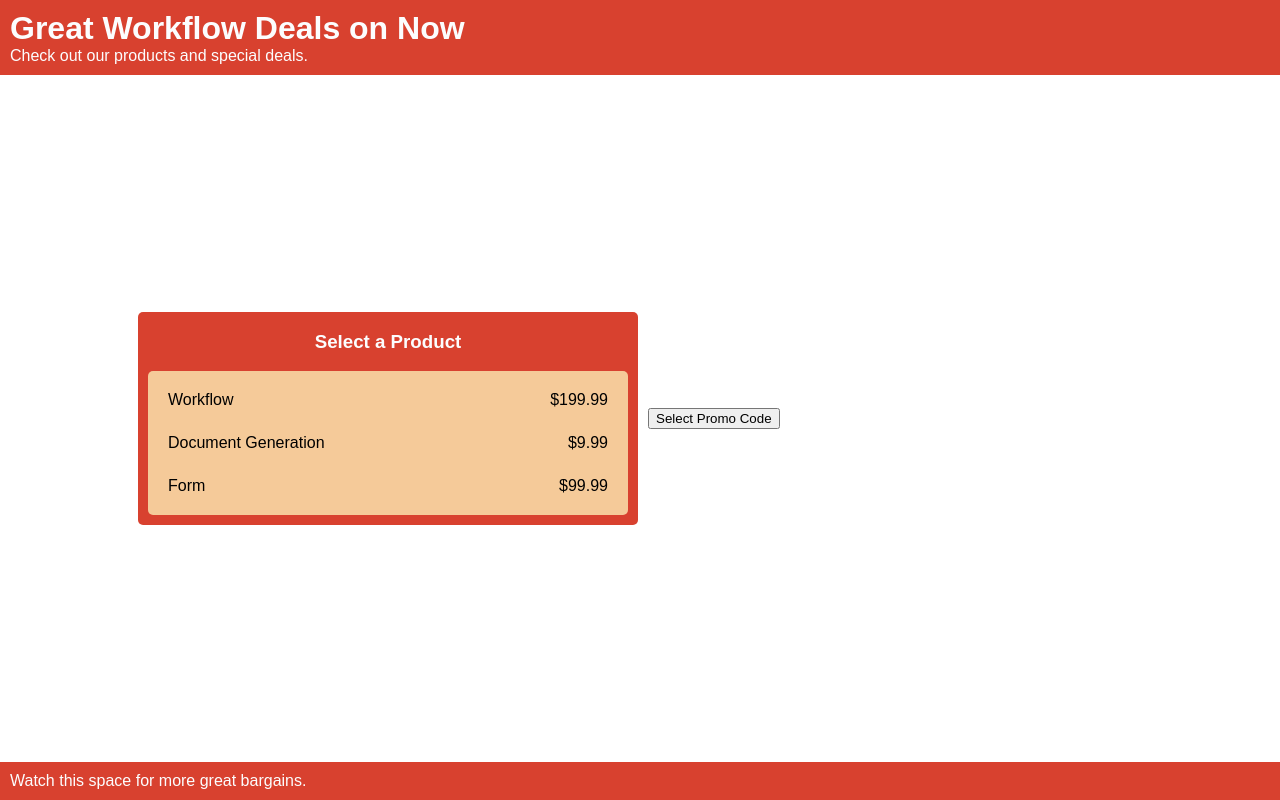
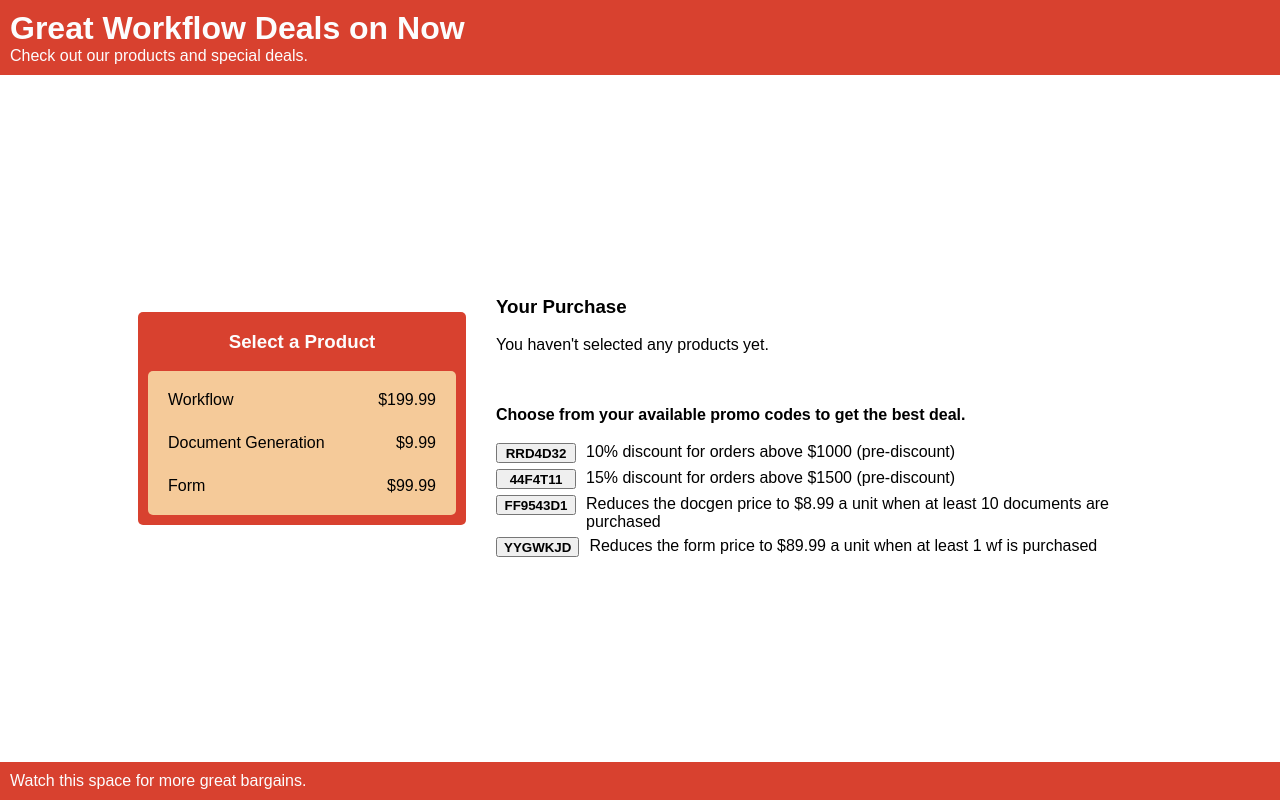
Before and after one commit to LevPewPew/nintex-cart, a React (Vite) app: page / in a window 1280 px wide. Built offline with nearby package versions, Linux system fonts and the light colour scheme.

Commit message:
Features complere.

```diff
--- a/src/components/cart/cart-controller.js
+++ b/src/components/cart/cart-controller.js
@@ -6,8 +6,11 @@ import { GetRequestStatusForView } from '../../redux/request-status';
 import { cartActions } from '../../redux/reducers/cart-reducer';
 import { Cart } from './cart';
 import { createCartDiscountManager } from '../../cart-discount-manager';
+import { PromoSelector } from './promo-selector';
+import styled from 'styled-components';
+import PropTypes from 'prop-types';
 
-export const CartController = () => {
+export const CartControllerBase = ({ className }) => {
    const dispatch = useDispatch();
    const [selectedPromoCode, setSelectedPromoCode] = useState('');
 
@@ -34,16 +37,37 @@ export const CartController = () => {
    const { loading, haveResult, isError } = GetRequestStatusForView(status);
 
    console.log('cartData', cartData);
+   console.log('promo code selected', selectedPromoCode);
 
    return (
-      <>
+      <div className={`${className} cart-controller`}>
          {loading && 'Loading ...'}
          {haveResult && (
-            <Cart removeFromCart={removeFromCart} setSelectedPromoCode={setSelectedPromoCode} cartData={cartData} />
+            <>
+               <Cart
+                  removeFromCart={removeFromCart}
+                  cartData={cartData}
+                  setSelectedPromoCode={setSelectedPromoCode}
+                  selectedPromoCode={selectedPromoCode}
+               />
+               <PromoSelector setSelectedPromoCode={setSelectedPromoCode} promoCodes={promoCodes} />
+            </>
          )}
          {isError && `Some thing went wrong: ${error}`}
-      </>
+      </div>
    );
 };
 
-CartController.displayName = 'CartController';
+export const CartController = styled(CartControllerBase)`
+   display: flex;
+   flex-direction: column;
+   width: 100%;
+   min-width: 400px;
+   margin: 10px;
+`;
+
+CartController.propTypes = {
+   className: PropTypes.string,
+};
+
+CartController.displayName = 'CardController';
--- /dev/null
+++ b/src/components/cart/cart-details.js
@@ -0,0 +1,94 @@
+import * as React from 'react';
+import styled from 'styled-components';
+import PropTypes from 'prop-types';
+
+export const PriceDetails = ({ discountPrice, price }) => {
+   if (discountPrice) {
+      return <>discounted to ${discountPrice.toFixed(2)} each</>;
+   }
+   return <>${price.toFixed(2)} each</>;
+};
+
+export const ItemTotalPrice = ({ quantity, discountPrice, price }) => {
+   const unitPrice = discountPrice || price;
+   const totalPrice = (quantity * unitPrice).toFixed(2);
+   return <>${totalPrice}</>;
+};
+
+PriceDetails.displayName = 'PriceDetails';
+
+export const CartDetailsView = ({ className, removeFromCart, cartData }) => {
+   const { cartItems, totalPrice, totalDiscount } = cartData;
+
+   return (
+      <div className={`${className} cart-details`}>
+         {cartItems.map((cartItem) => (
+            <div
+               className="cart-item"
+               id={`cart-item-${cartItem.productId}`}
+               key={cartItem.productId}
+            >
+               <span>
+                  {cartItem.name} x {cartItem.quantity}&nbsp;
+                  <PriceDetails price={cartItem.price} discountPrice={cartItem.discountPrice} />
+               </span>
+               <span>
+                  <ItemTotalPrice
+                     quantity={cartItem.quantity}
+                     price={cartItem.price}
+                     discountPrice={cartItem.discountPrice}
+                  />
+                  &nbsp;
+                  <button onClick={() => removeFromCart(cartItem.productId)}>X</button>
+               </span>
+            </div>
+         ))}
+         {cartData.totalDiscount > 0 && (
+            <div className="total-discount total-container">
+               <span>Discount:</span>
+               <span className="total-price">${cartData.totalDiscount.toFixed(2)}</span>
+            </div>
+         )}
+         <div className="total-price-row total-container">
+            <span>Total Price:</span>
+            <span className="total-price">${cartData.totalPrice.toFixed(2)}</span>
+         </div>
+      </div>
+   );
+};
+
+export const CartDetails = styled(CartDetailsView)`
+   width: 100%;
+
+   .cart-details {
+      width: 100%;
+      flex-direction: row;
+   }
+
+   .cart-item {
+      max-width: 400px;
+      display: flex;
+      justify-content: space-between;
+   }
+
+   .total-container {
+      max-width: 400px;
+      display: flex;
+      justify-content: flex-end;
+      padding-top: 15px;
+   }
+
+   .total-price {
+      width: 100px;
+      padding: 0 27px;
+      text-align: right;
+   }
+`;
+
+CartDetails.propTypes = {
+   className: PropTypes.string,
+   removeFromCart: PropTypes.func.isRequired,
+   cartData: PropTypes.object.isRequired,
+};
+
+CartDetails.displayName = 'ProductSelector';
--- a/src/components/cart/cart.js
+++ b/src/components/cart/cart.js
@@ -1,19 +1,42 @@
 import * as React from 'react';
 import styled from 'styled-components';
+import { CartDetails } from './cart-details';
 import PropTypes from 'prop-types';
-import { isProperty } from '@babel/types';
 
-export const CarView = ({ className, removeFromCart, setSelectedPromoCode }) => {
+export const CarView = ({
+   className,
+   removeFromCart,
+   selectedPromoCode,
+   setSelectedPromoCode,
+   cartData,
+}) => {
+   const cartIsEmpty = cartData.cartItems.length < 1;
+   const havePromoCode = selectedPromoCode && selectedPromoCode.length > 0;
+
    return (
       <div className={`${className} cart-view`}>
-         <button onClick={() => setSelectedPromoCode('RRD4D32')}>Select Promo Code</button>
+         <h3>Your Purchase</h3>
+         {cartIsEmpty ? (
+            <p>You haven't selected any products yet.</p>
+         ) : (
+            <>
+               {havePromoCode && (
+                  <div className="promo-code-used">
+                     Using Promo Code: <strong>{selectedPromoCode}</strong>&nbsp;
+                     <button onClick={() => setSelectedPromoCode('')}>X</button>
+                  </div>
+               )}
+               <CartDetails cartData={cartData} removeFromCart={removeFromCart} />
+            </>
+         )}
       </div>
    );
 };
 
 export const Cart = styled(CarView)`
    align-content: center;
-   width: 50%;
+   width: 100%;
+   margin: 10px;
 `;
 
 Cart.propTypes = {
--- /dev/null
+++ b/src/components/cart/promo-selector.js
@@ -0,0 +1,52 @@
+import * as React from 'react';
+import styled from 'styled-components';
+import PropTypes from 'prop-types';
+
+export const PromoSelectorView = ({ className, promoCodes, setSelectedPromoCode }) => {
+   // Don't display anything if there are no promo codes.
+   if (!promoCodes || promoCodes.length < 1) {
+      return null;
+   }
+
+   return (
+      <div className={`${className} promo-selector`}>
+         <p>
+            <strong>Choose from your available promo codes to get the best deal.</strong>
+         </p>
+         {promoCodes.map((promoCode) => (
+            <div className="promo-item" id={`promo-button-${promoCode.code}`} key={promoCode.code}>
+               <button onClick={() => setSelectedPromoCode(promoCode.code)}>
+                  <strong>{promoCode.code}</strong>
+               </button>
+               <div>{promoCode.description}</div>
+            </div>
+         ))}
+      </div>
+   );
+};
+
+export const PromoSelector = styled(PromoSelectorView)`
+   display: flex;
+   flex-direction: column;
+   width: 100%;
+   margin: 10px;
+
+   .promo-item {
+      display: flex;
+      flex-direction: row;
+      padding: 3px 0;
+   }
+
+   button {
+      min-width: 80px;
+      max-height: 20px;
+      margin-right: 10px;
+   }
+`;
+
+PromoSelector.propTypes = {
+   promoCodes: PropTypes.arrayOf(PropTypes.object),
+   setSelectedPromoCode: PropTypes.func.isRequired,
+};
+
+PromoSelector.displayName = 'PromoSelector';
```
